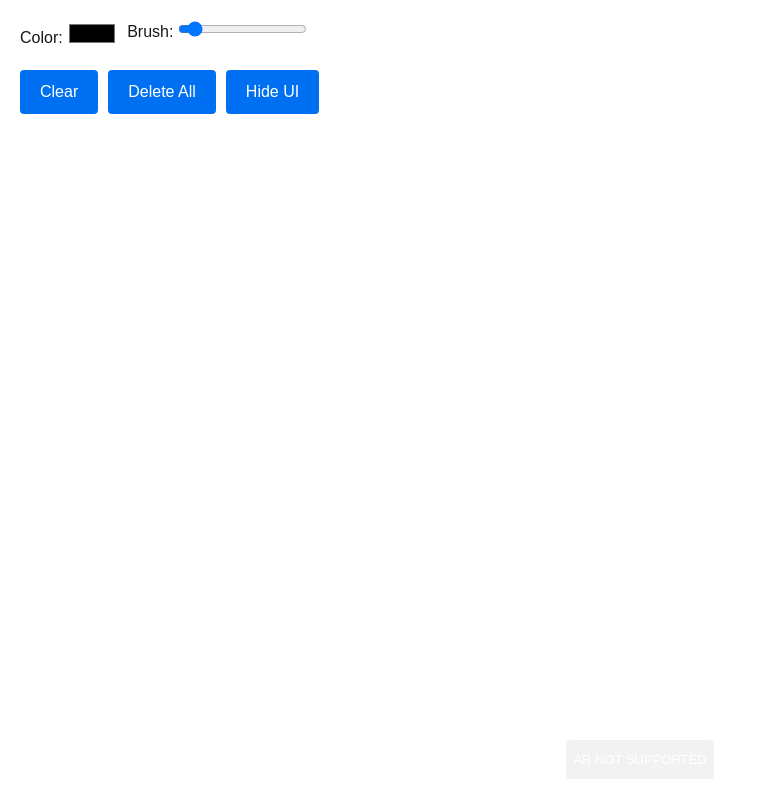
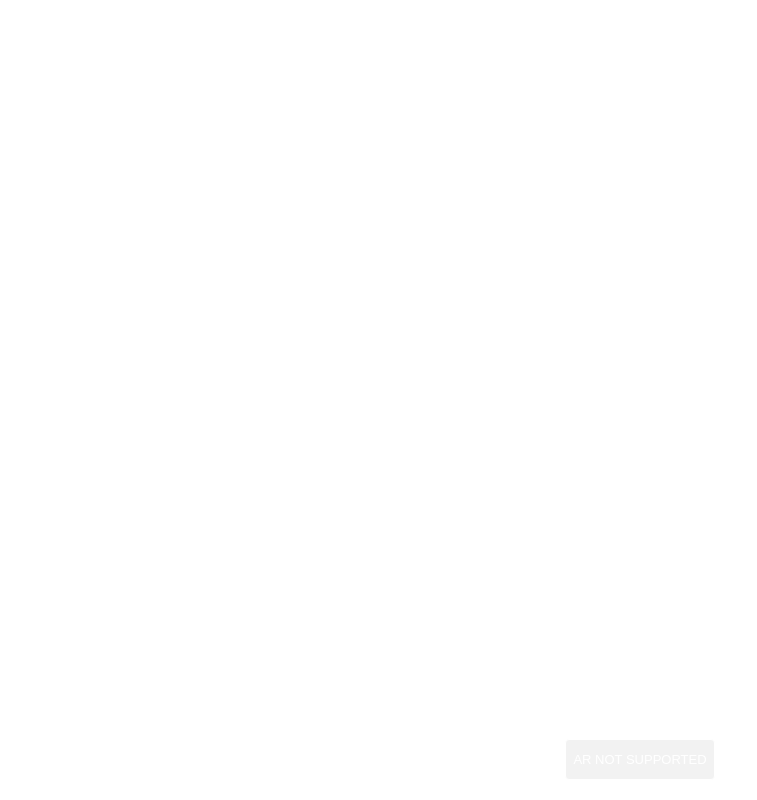
Before and after one commit to chirahbhal312/fingerdrawer-nextjs, a Next.js app: page /DrawInAR in a window 1280 px wide. Shown: the whole page, without its empty margins (0-757 px from the left). Built offline with nearby package versions, Linux system fonts and the light colour scheme.

Commit message:
toggle fix

```diff
--- a/src/app/DrawInAR/page.jsx
+++ b/src/app/DrawInAR/page.jsx
@@ -17,7 +17,6 @@ export default function HomePage() {
   const [color, setColor] = useState("#000000")
   const [brushSize, setBrushSize] = useState(5)
   const [isDrawing, setIsDrawing] = useState(false)
-  const [showUI, setShowUI] = useState(true)
 
   const arSession = useRef({
     initialized: false,
@@ -82,8 +81,17 @@ export default function HomePage() {
 
     arSession.current = { renderer, scene, camera, initialized: true, planeCount: 0 }
 
-    renderer.xr.addEventListener("sessionstart", () => setInAR(true))
-    renderer.xr.addEventListener("sessionend", resetState)
+    renderer.xr.addEventListener("sessionstart", () => {
+      setInAR(true)
+      document.getElementById("drawingUI")?.classList.remove("hidden")
+      document.getElementById("hamburger")?.classList.remove("hidden")
+    })
+
+    renderer.xr.addEventListener("sessionend", () => {
+      resetState()
+      document.getElementById("drawingUI")?.classList.add("hidden")
+      document.getElementById("hamburger")?.classList.add("hidden")
+    })
 
     renderer.setAnimationLoop(() => renderer.render(scene, camera))
   }
@@ -174,12 +182,16 @@ export default function HomePage() {
   return (
     <>
       <div
-        id="drawingUI"
-        style={{
-          ...styles.drawingUI,
-          display: showUI ? "block" : "none",
+        id="hamburger"
+        className="hamburger hidden"
+        onClick={() => {
+          document.getElementById("drawingUI")?.classList.toggle("hidden")
         }}
       >
+        ☰
+      </div>
+
+      <div id="drawingUI" className="hidden" style={styles.drawingUI}>
         <div className="controls" style={styles.controls}>
           <div className="row" style={styles.row}>
             <label>
@@ -187,19 +199,12 @@ export default function HomePage() {
             </label>
             <label>
               Brush:{" "}
-              <input
-                type="range"
-                min="1"
-                max="50"
-                value={brushSize}
-                onChange={(e) => setBrushSize(e.target.value)}
-              />
+              <input type="range" min="1" max="50" value={brushSize} onChange={(e) => setBrushSize(e.target.value)} />
             </label>
           </div>
           <div className="row" style={styles.row}>
             <button onClick={clearCanvas}>Clear</button>
             <button onClick={deleteAllPlanes}>Delete All</button>
-            <button onClick={() => setShowUI((prev) => !prev)}>{showUI ? "Hide UI" : "Show UI"}</button>
           </div>
         </div>
 
@@ -271,4 +276,15 @@ const styles = {
     height: "100vh",
     zIndex: 0,
   },
+  hamburger: {
+    position: "fixed",
+    top: 10,
+    right: 10,
+    fontSize: "28px",
+    zIndex: 5,
+    background: "rgba(255,255,255,0.9)",
+    padding: "5px 10px",
+    borderRadius: "8px",
+    cursor: "pointer",
+  },
 }
```
